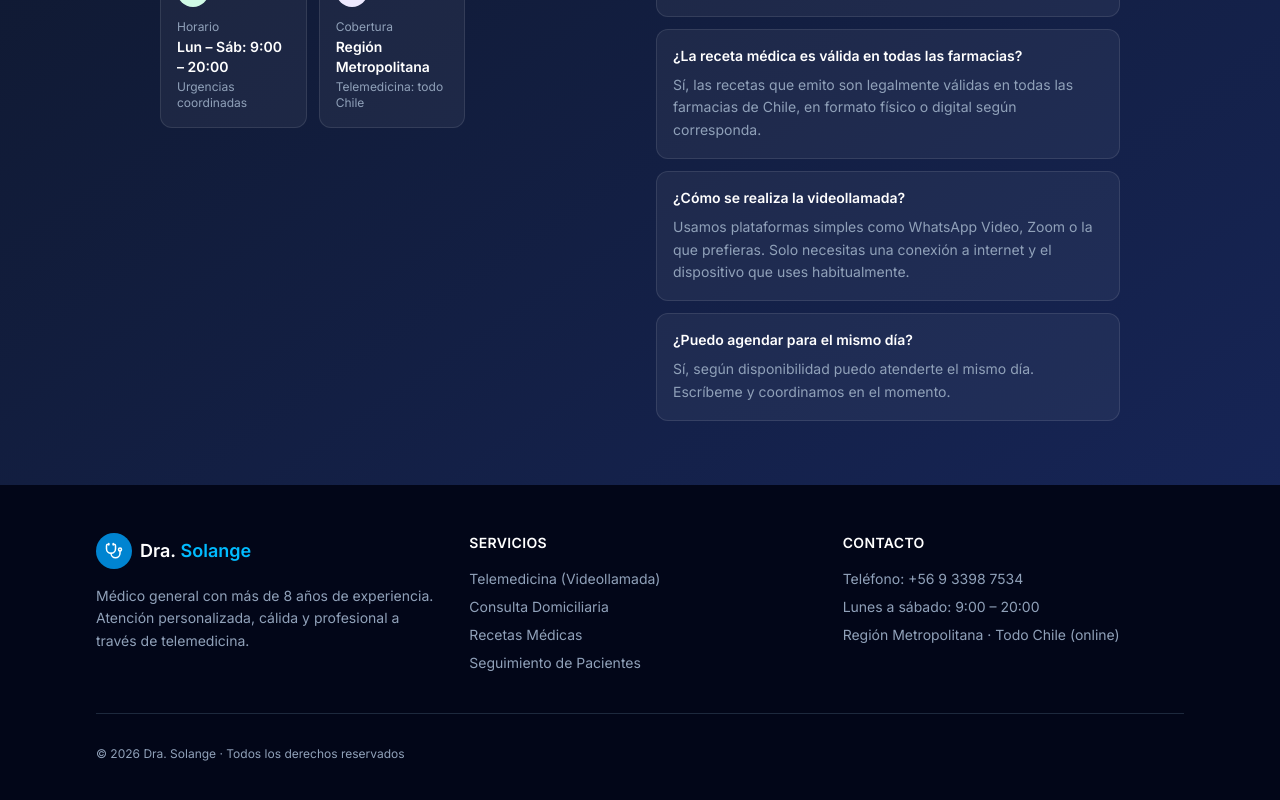
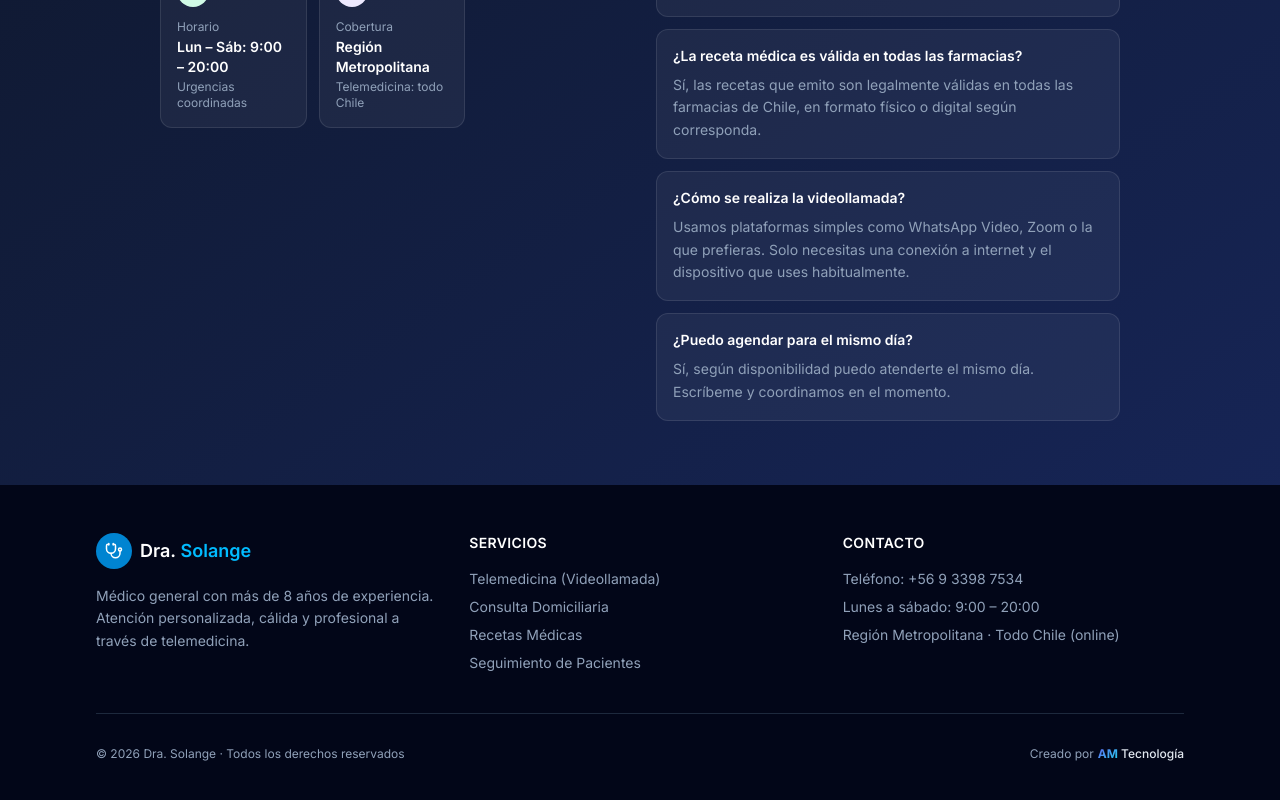
Before and after one commit to micajaproyectos/web-dra-solange, a Next.js app: page / in a window 1280 px wide. Shown: the part 3669-4469 px from the top of the page. Built offline with nearby package versions, Linux system fonts and the light colour scheme.

Commit message:
agregar firma creación

```diff
--- a/app/components/Footer.tsx
+++ b/app/components/Footer.tsx
@@ -72,6 +72,23 @@ export default function Footer() {
           <p>
             &copy; {new Date().getFullYear()} Dra. Solange · Todos los derechos reservados
           </p>
+          <p className="flex items-center gap-1 text-slate-400">
+            Creado por{" "}
+            <span>
+              <span
+                style={{
+                  background: "linear-gradient(135deg, #6366f1, #22d3ee)",
+                  WebkitBackgroundClip: "text",
+                  WebkitTextFillColor: "transparent",
+                  backgroundClip: "text",
+                  fontWeight: 700,
+                }}
+              >
+                AM
+              </span>
+              <span style={{ color: "#e2e8f0", fontWeight: 500 }}> Tecnología</span>
+            </span>
+          </p>
         </div>
       </div>
     </footer>
```
